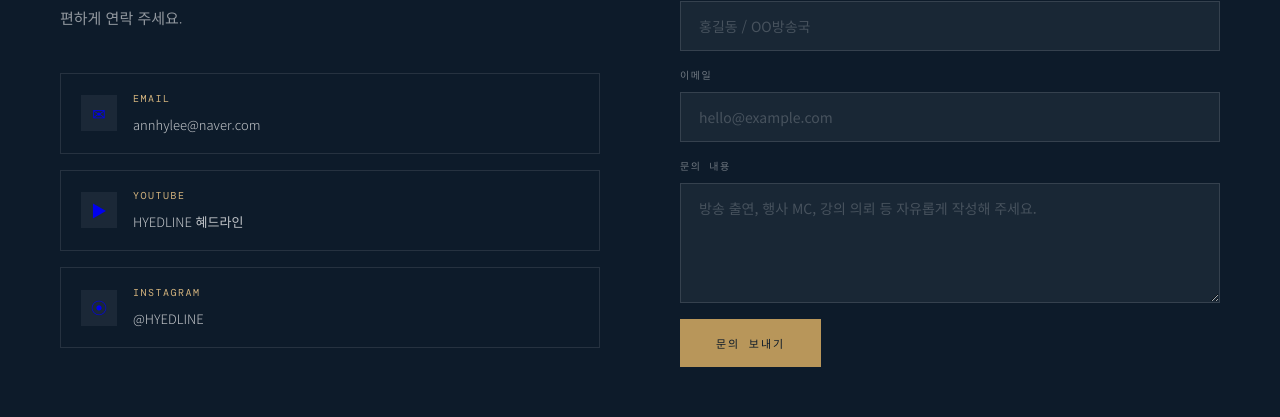
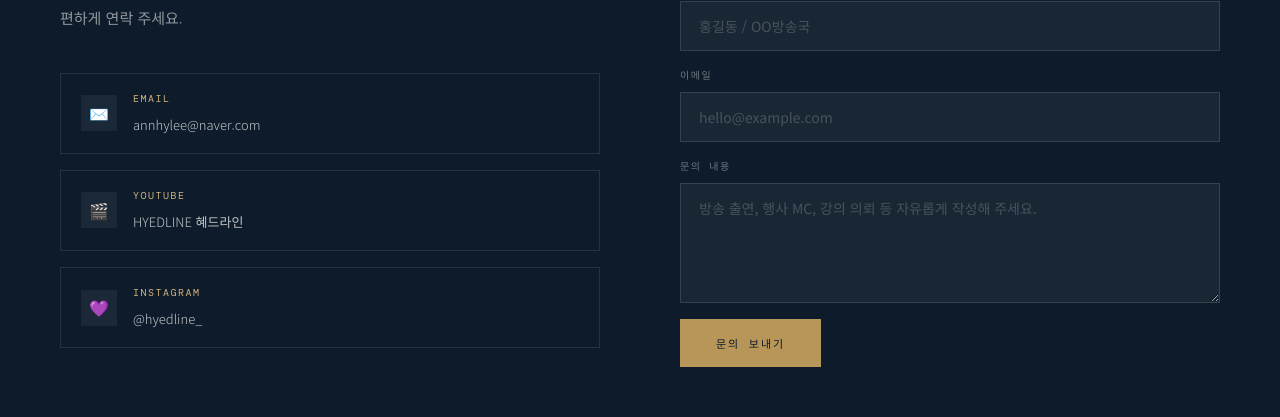
Before and after one commit to annhylee/annhylee.github.io, a Jekyll site: the page built from index.md, in a window 1280 px wide and 900 px high, scrolled down 3798 px. Shown: the part 350-767 px from the top of the window. Built offline with Jekyll 4.4.1, drawn with Linux system fonts in a browser that asks for light colours; some web fonts are replaced.

Commit message:
Update profile.yml

```diff
--- a/_data/profile.yml
+++ b/_data/profile.yml
@@ -111,17 +111,17 @@ contact:
     - label: Email
       value: annhylee@naver.com
       href: "mailto:annhylee@naver.com"
-      icon: "✉"
+      icon: "✉️"
       external: true
     - label: YouTube
       value: HYEDLINE 혜드라인
       href: "https://youtube.com/@HYEDLINE"
-      icon: "▶"
+      icon: "🎬"
       external: true
     - label: Instagram
-      value: "@HYEDLINE"
+      value: "@hyedline_"
       href: "https://www.instagram.com/hyedline_"
-      icon: "⦿"
+      icon: "💜"
       external: true
 
 footer_copy: © 2026 Lee Hyeyeon. All rights reserved.
```
